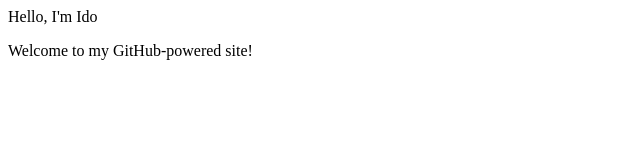
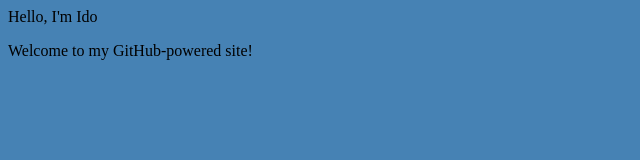
Before and after one commit to idoisaacs/idoisaacs.github.io, a plain HTML site: page index.html in a window 1280 px wide. Shown: the whole page, without its empty margins (0-640 px from the left). Drawn offline with Linux system fonts and the light colour scheme.

Commit message:
added background

```diff
--- a/index.html
+++ b/index.html
@@ -3,7 +3,7 @@
 <head>
   <title>Ido Isaacs</title>
 </head>
-<body>
+<body style="background-color: steelblue;">
   <div class="centered">Hello, I'm Ido</div>
   <p>Welcome to my GitHub-powered site!</p>
 </body>
```
